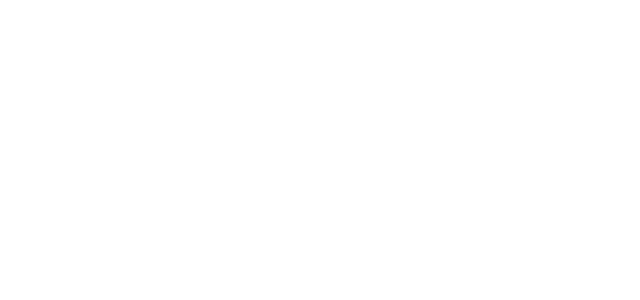
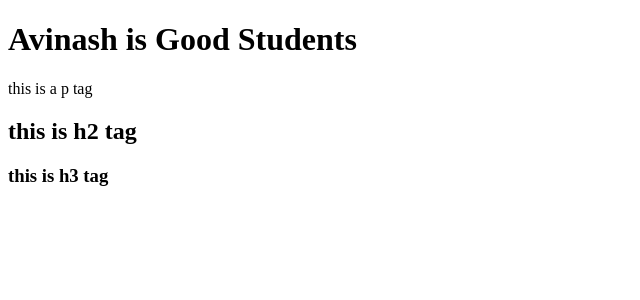
Before and after one commit to Avinash-Singh1/github_pages_ci_cd, an Angular app: page / in a window 1280 px wide. Shown: the top 300 px of the page, without its empty margins (0-640 px from the left). Built offline with nearby package versions, Linux system fonts and the light colour scheme.

Commit message:
Added changes for the my-angular-app

```diff
--- a/src/app/app.component.html
+++ b/src/app/app.component.html
@@ -1,4 +1,4 @@
 <h1>Avinash is Good Students</h1>
 <p>this is a p tag</p>
 <h2>this is h2 tag</h2>
-<h3>this is h3 tag</h2>
+<h3>this is h3 tag</h3>
```
